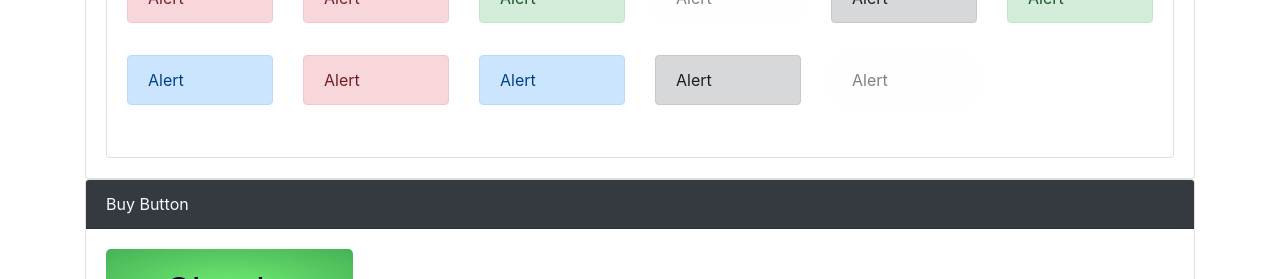
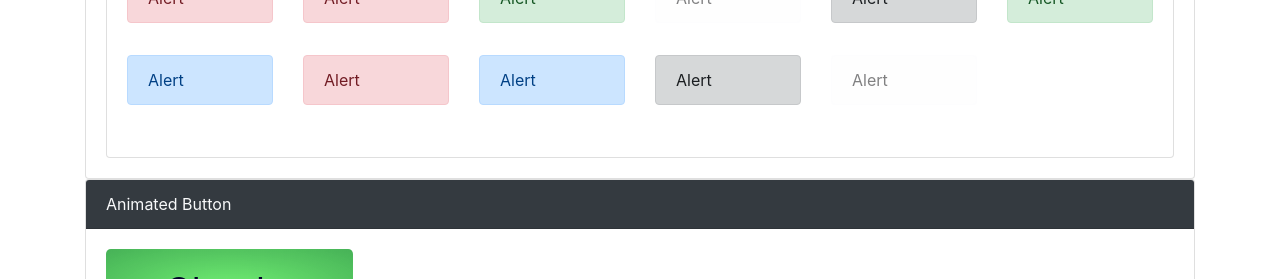
Before and after one commit to duhdugg/preaction-bootstrap-clips, a React (Create React App) app: page / in a window 1280 px wide. Shown: the part 3640-3919 px from the top of the page. Built offline with nearby package versions, Linux system fonts and the light colour scheme.

Commit message:
renamed button component, updated default export
+ rebuild

```diff
--- a/src/App.jsx
+++ b/src/App.jsx
@@ -8,7 +8,7 @@ import Nav from './components/Nav.jsx'
 import NavBar from './components/NavBar.jsx'
 import Card from './components/Card.jsx'
 import Alert from './components/Alert.jsx'
-import BuyButton from './components/BuyButton.jsx'
+import AnimatedButton from './components/AnimatedButton.jsx'
 import Modal from './components/Modal.jsx'
 import { MdShoppingCart } from 'react-icons/md'
 import { FaToggleOn, FaToggleOff } from 'react-icons/fa'
@@ -279,14 +279,14 @@ class App extends React.Component {
               </div>
             </Card>
           </Card>
-          <Card header='Buy Button' headerTheme='dark'>
-            <BuyButton
+          <Card header='Animated Button' headerTheme='dark'>
+            <AnimatedButton
               onClick={event => {
                 console.debug('test')
               }}>
               <MdShoppingCart />
               Checkout
-            </BuyButton>
+            </AnimatedButton>
           </Card>
           <Card header='Spinner'>
             <p>
--- a/src/components/BuyButton.jsx
+++ b/src/components/AnimatedButton.jsx
@@ -2,7 +2,7 @@ import PropTypes from 'prop-types'
 import React from 'react'
 import 'animate.css/animate.min.css'
 
-class BuyButton extends React.Component {
+class AnimatedButton extends React.Component {
   constructor(props) {
     super(props)
     this.state = {}
@@ -141,9 +141,9 @@ class BuyButton extends React.Component {
   }
 }
 
-BuyButton.propTypes = {
+AnimatedButton.propTypes = {
   children: PropTypes.node,
   onClick: PropTypes.func
 }
 
-export default BuyButton
+export default AnimatedButton
```
Also changed, not shown: index.js (+14 -2 lines), 1 other file (tests, documents, lock files or other folders).
